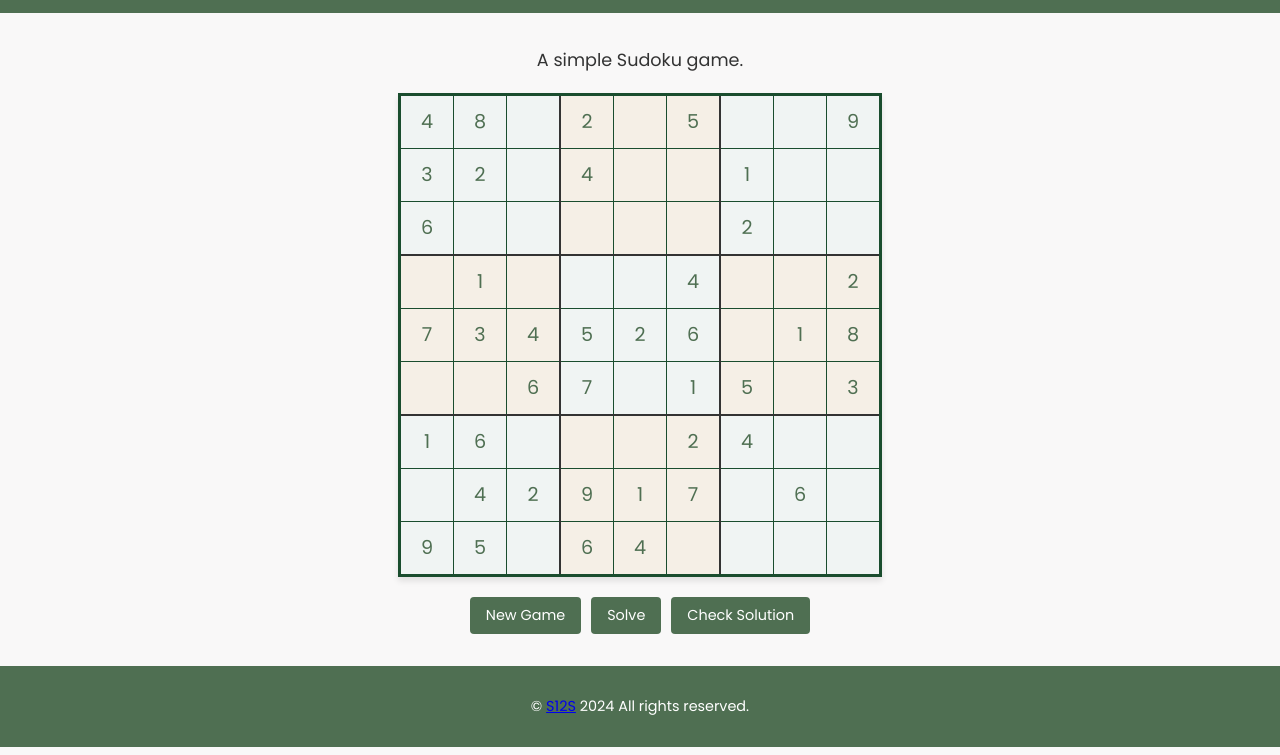
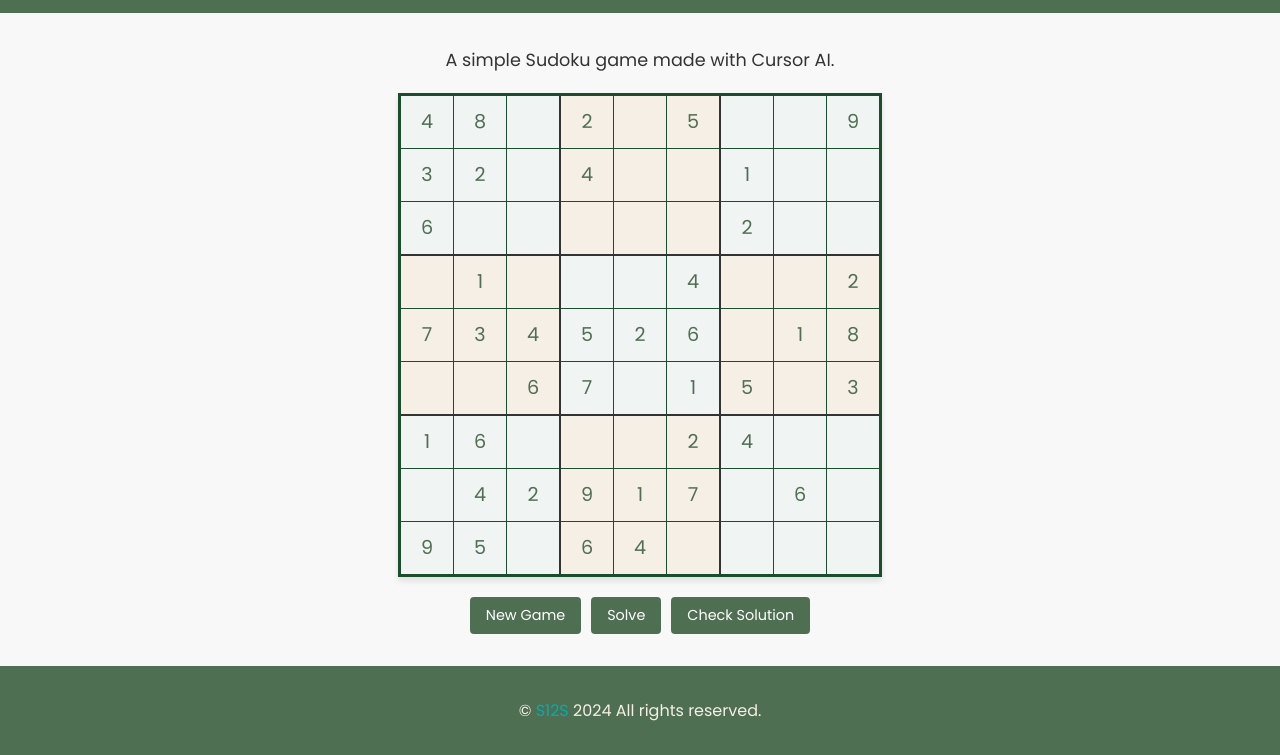
Before and after one commit to sajrob/sudoku, a plain HTML site: page index.html in a window 1280 px wide. Shown: the part 67-822 px from the top of the page. Drawn offline with Linux system fonts and the light colour scheme.

Commit message:
footer update
footer

```diff
--- a/index.html
+++ b/index.html
@@ -17,7 +17,7 @@
         </header>
 
         <main>
-            <p>A simple Sudoku game.</p>
+            <p>A simple Sudoku game made with Cursor AI.</p>
             <div class="sudoku-container">
                 <table id="sudoku-board">
                     <tbody>
--- a/styles.css
+++ b/styles.css
@@ -74,10 +74,14 @@ main p {
 /* Footer Styles */
 footer {
     background-color: #4F6F52;
-    color: white;
+    color: #f5efe6;
     text-align: center;
     padding: 1rem;
-    font-size: 0.9rem;
+}
+
+footer a {
+    color: #00adb5;
+    text-decoration: none;
 }
 
 /* Sudoku Board Styles */
```
